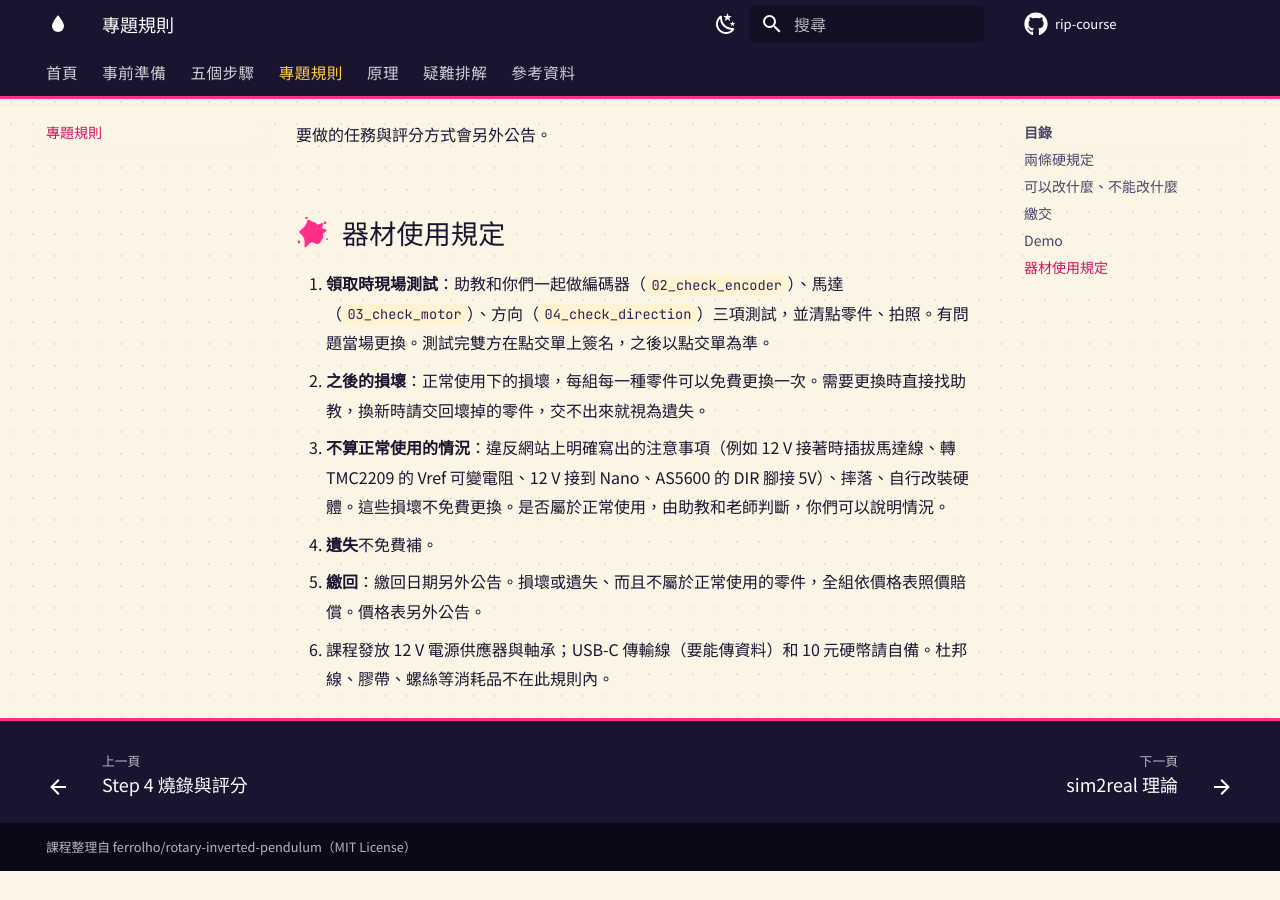
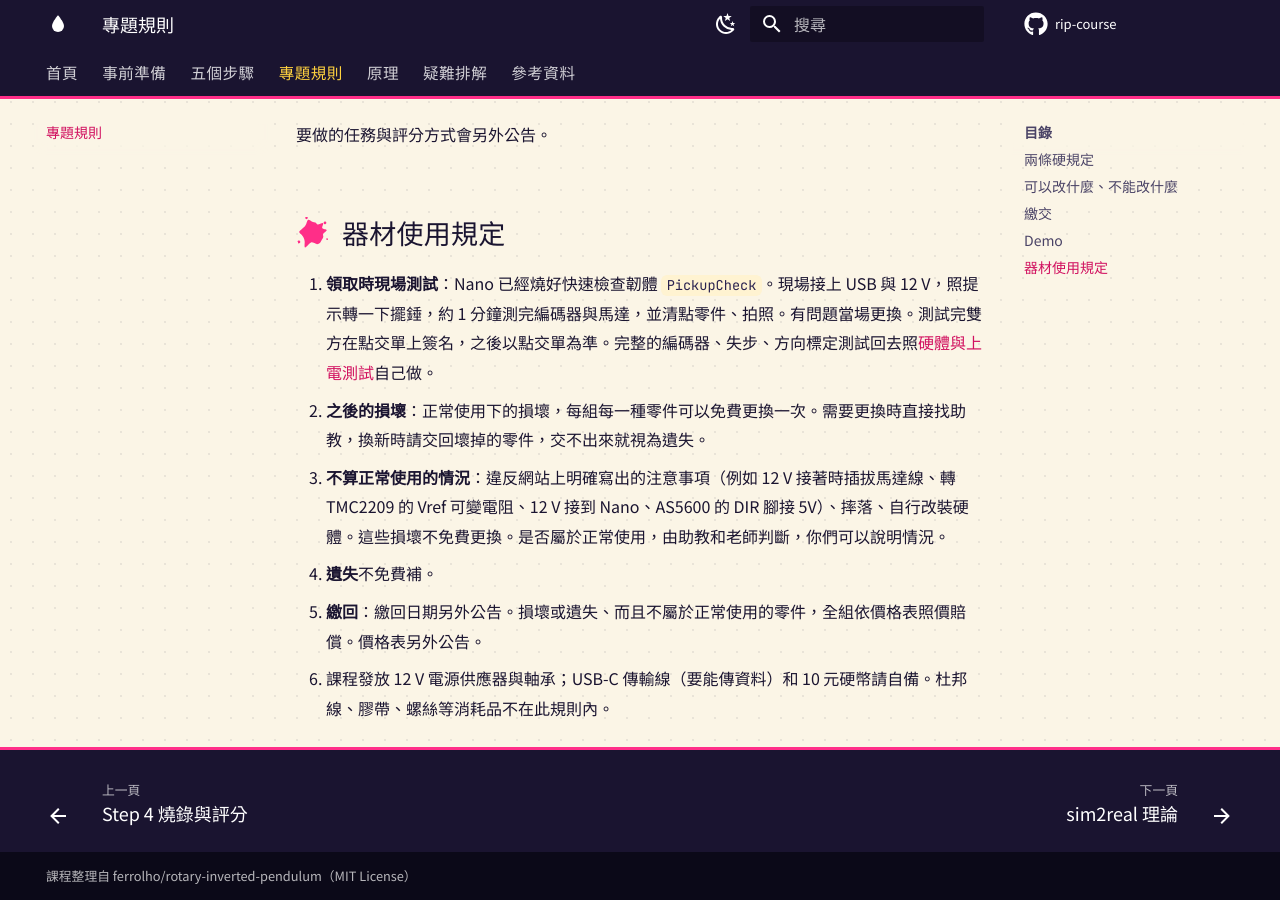
Before and after one commit to Reyes-Lee/rip-course, an MkDocs documentation site: the page built from website/rules.md, in a window 1280 px wide and 900 px high, scrolled down 2615 px. Built offline with MkDocs 1.6.1 and Material for MkDocs 9.7.7, drawn with Linux system fonts in a browser that asks for light colours; nearby versions of some CDN libraries; library files that are not in the unit come from our copies; comment, search, counter and statistics services are not loaded; before the commit the page ends 3486 px from its top, so only the background shows below that.

Commit message:
Add PickupCheck: one-minute encoder and motor check for pickup day
The TA pre-flashes it on every Nano. With USB + 12 V it checks the AS5600
(magnet status, AGC), a two-turn hand rotation (jumps, coverage, centring)
and a ±45° motor sweep at 50 and 150 rad/s², using the encoder to confirm
the arm really moved. LED solid = pass, N blinks = item N failed; numbers
for the handout sheet go to the Serial Monitor at 115200.

Co-Authored-By: Claude Opus 5.5 <noreply@anthropic.com>

```diff
--- a/website/rules.md
+++ b/website/rules.md
@@ -66,7 +66,7 @@
 
 ## 器材使用規定 { #equipment }
 
-1. **領取時現場測試**：助教和你們一起做編碼器（`02_check_encoder`）、馬達（`03_check_motor`）、方向（`04_check_direction`）三項測試，並清點零件、拍照。有問題當場更換。測試完雙方在點交單上簽名，之後以點交單為準。
+1. **領取時現場測試**：Nano 已經燒好快速檢查韌體 `PickupCheck`。現場接上 USB 與 12 V，照提示轉一下擺錘，約 1 分鐘測完編碼器與馬達，並清點零件、拍照。有問題當場更換。測試完雙方在點交單上簽名，之後以點交單為準。完整的編碼器、失步、方向標定測試回去照[硬體與上電測試](prepare/hardware.md)自己做。
 2. **之後的損壞**：正常使用下的損壞，每組每一種零件可以免費更換一次。需要更換時直接找助教，換新時請交回壞掉的零件，交不出來就視為遺失。
 3. **不算正常使用的情況**：違反網站上明確寫出的注意事項（例如 12 V 接著時插拔馬達線、轉 TMC2209 的 Vref 可變電阻、12 V 接到 Nano、AS5600 的 DIR 腳接 5V）、摔落、自行改裝硬體。這些損壞不免費更換。是否屬於正常使用，由助教和老師判斷，你們可以說明情況。
 4. **遺失**不免費補。
```
Also changed, not shown: website/prepare/hardware.md (+4 -0 lines), 1 other file.
